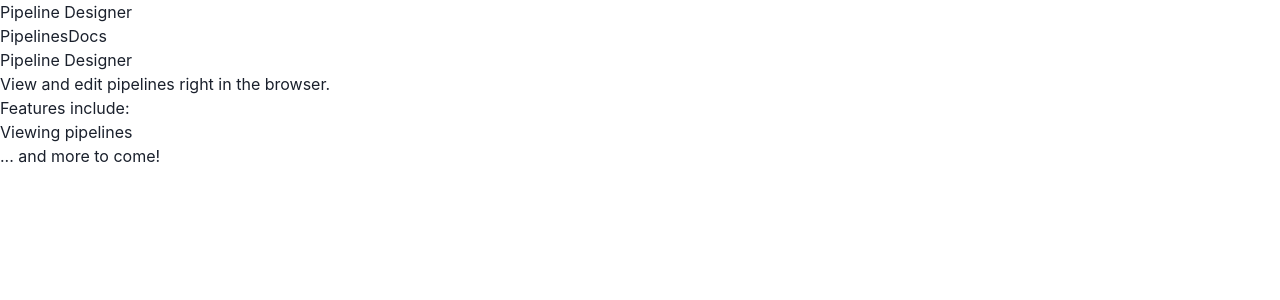
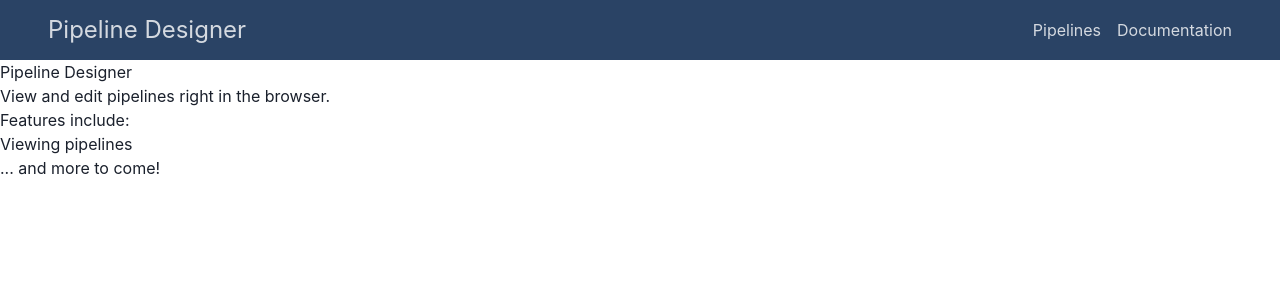
Before and after one commit to alexghiurau/pipeline-designer, a Next.js app: page / in a window 1280 px wide. Shown: the top 300 px of the page. Built offline with nearby package versions, Linux system fonts and the light colour scheme.

Commit message:
update navbar

```diff
--- a/src/components/header.tsx
+++ b/src/components/header.tsx
@@ -1,14 +1,37 @@
-import Link from 'next/link';
+import NextLink from 'next/link';
+import { Box, Link } from '@chakra-ui/react';
 
 const Header = () => {
   return (
     <>
-      <Link href={'/'}>Pipeline Designer</Link>
-
-      <div>
-        <Link href={'/pipelines'}>Pipelines</Link>
-        <Link href={'/documentation'}>Docs</Link>
-      </div>
+      <Box
+        bgColor='blue.800'
+        h='60px'
+        px='3rem'
+        display='flex'
+        justifyContent='space-between'
+        alignItems='center'>
+        <Link
+          href='/'
+          as={NextLink}
+          color='whiteAlpha.800'
+          fontSize='2xl'
+          textAlign='left'>
+          Pipeline Designer
+        </Link>
+        <Box display='flex'>
+          <Link href='/pipelines' as={NextLink} color='whiteAlpha.800'>
+            Pipelines
+          </Link>
+          <Link
+            href='/documentation'
+            as={NextLink}
+            ml='1rem'
+            color='whiteAlpha.800'>
+            Documentation
+          </Link>
+        </Box>
+      </Box>
     </>
   );
 };
```
